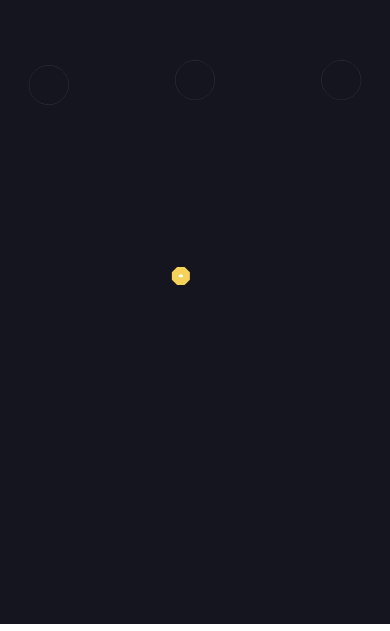
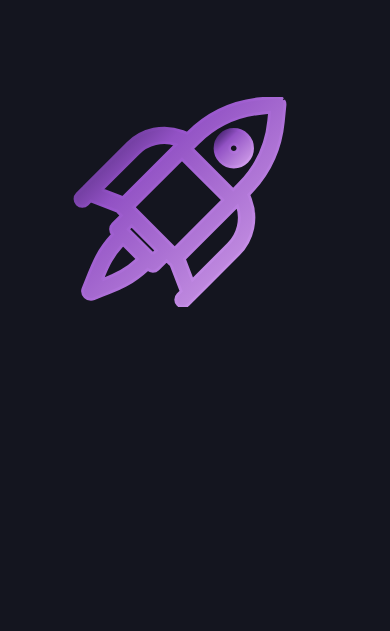
Before and after one commit to JVPpolitecnics/Portfolio, a Vue app in the folder vite-project/: page / in a window 390 px wide. Shown: the part 220-851 px from the top of the page. Built offline with nearby package versions, Linux system fonts and the light colour scheme.

Commit message:
works well

```diff
--- a/vite-project/index.html
+++ b/vite-project/index.html
@@ -11,6 +11,8 @@
     <script type="module" src="/src/main.js"></script>
   </body>
   <style>
-
+    body {
+      background-color: #14151f;
+    }
   </style>
 </html>
--- a/vite-project/loading.html
+++ b/vite-project/loading.html
@@ -6,7 +6,13 @@
     <title>Document</title>
 </head>
 <body>
-    <div id="loading"></div>
+
     <script type="module" src="/src/main.js"></script>
+    <style>
+        body {
+            background-color: #14151F;
+        }
+
+    </style>
 </body>
 </html>
--- a/vite-project/src/App.vue
+++ b/vite-project/src/App.vue
@@ -1,25 +1,43 @@
 <template>
   <div>
-    <div v-if="isGame" ref="matterContainer" id="container"></div>
+    <loading v-if="isLoading"></loading>
+    <div v-show="isGame" ref="matterContainer" id="container"></div>
+
+
+
 
   </div>
 </template>
 
 <script>
 import Matter from 'matter-js';
+import loading from './components/icons/loading.vue';
 
 
 export default {
   mounted() {
+    this.showGame();
     this.setupMatter();
     window.addEventListener('resize', this.fitViewportToScene);
+
   },
   data() {
     return {
-      isGame: true,
+      isGame: false,
+      isLoading: true,
     }
   },
+  components: {
+    loading
+  },
   methods: {
+    showGame() {
+      setTimeout(() => {
+        this.isLoading = false;
+        this.isGame = true;
+        console.log("the game should be loaded:" + this.isGame);
+      }, 8000);
+    },
     setupMatter() {
       const Engine = Matter.Engine,
         Render = Matter.Render,
@@ -120,7 +138,7 @@ export default {
         if (rock.position.x > xPosition || rock.position.y < yPosition) {
           updated = false;
         };
-        if (mouseConstraint.mouse.button === -1 && (rock.position.y < yPosition -10) && !updated) {
+        if (mouseConstraint.mouse.button === -1 && (rock.position.y < yPosition - 10) && !updated) {
           rock = Bodies.polygon(xPosition, yPosition, 8, 20, rockOptions);
           World.add(engine.world, rock);
           elastic.bodyB = rock;
@@ -161,6 +179,10 @@ export default {
 </script>
 
 <style scoped>
+#container {
+  z-index: 10;
+}
+
 * {
   position: absolute;
   top: 0;
--- a/vite-project/src/components/icons/loading.vue
+++ b/vite-project/src/components/icons/loading.vue
@@ -1,5 +1,5 @@
 <template>
-    <div>
+    <div class="container">
 
         <svg height="800px" width="800px" version="1.1" id="Layer_1" xmlns="http://www.w3.org/2000/svg"
             xmlns:xlink="http://www.w3.org/1999/xlink" viewBox="0 0 259.104 259.104" xml:space="preserve">
@@ -69,26 +69,44 @@ export default {
     background-color: #14151F;
 }
 
-svg {
-    height: 340px;
-    width: 400px;
+
+
+@media only screen and (max-width: 430px) {
+    svg {
+    height: 10em;
+    width: 20em;
+    }
+}
+
+@media only screen and (max-width: 900px) {
+    svg {
+    height: 10em;
+    width: 20em;
+    }
+}
+
+@media only screen and (max-width: 1368px) {
+    svg {
+    height: 14em;
+    width: 24em;
+    }
 }
 
 svg text{
     height: 440px;
     width: 600px;
     fill-opacity: 0;
-    animation: draw 10s forwards;
+    animation: draw 6s forwards;
 }
 svg path {
     stroke-dashoffset: 980;
     stroke-dasharray: 980;
-    animation: draw 10s forwards;
+    animation: draw 6s forwards;
 }
 
 svg g {
     fill-opacity: 0;
-    animation: fill-in 2s 10s forwards;
+    animation: fill-in 2s 6s forwards;
 }
 
 @keyframes draw {
```
Lines whose indentation alone changed are shown as unchanged.
